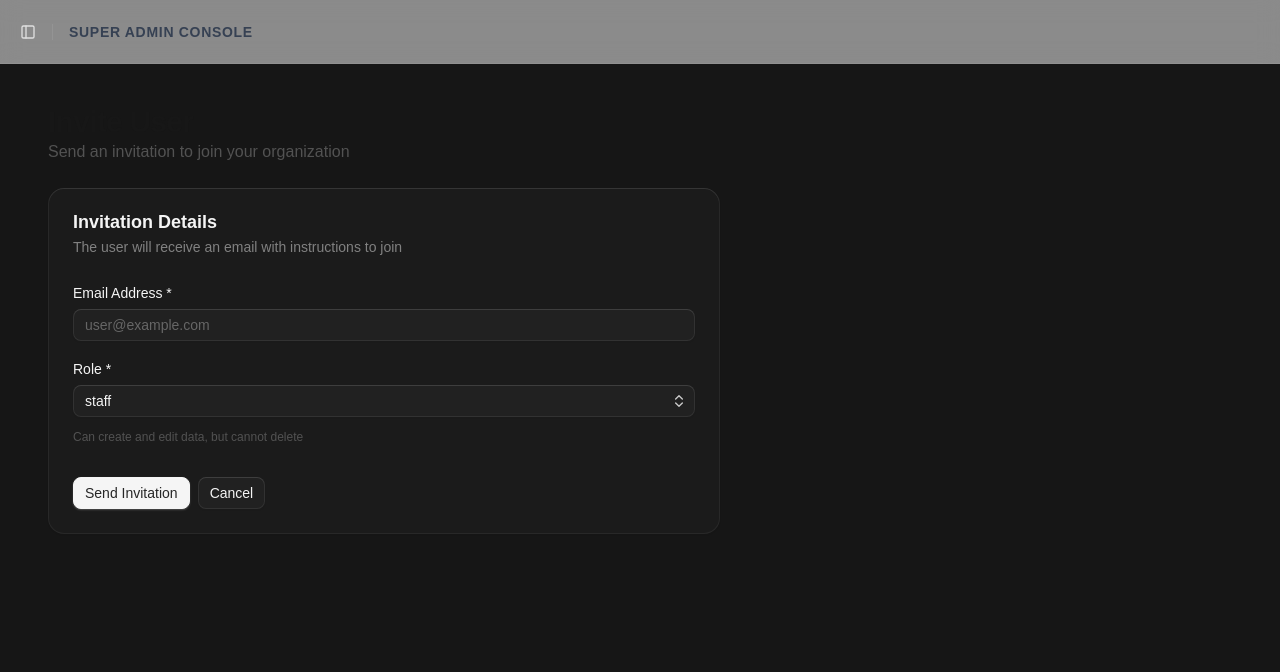
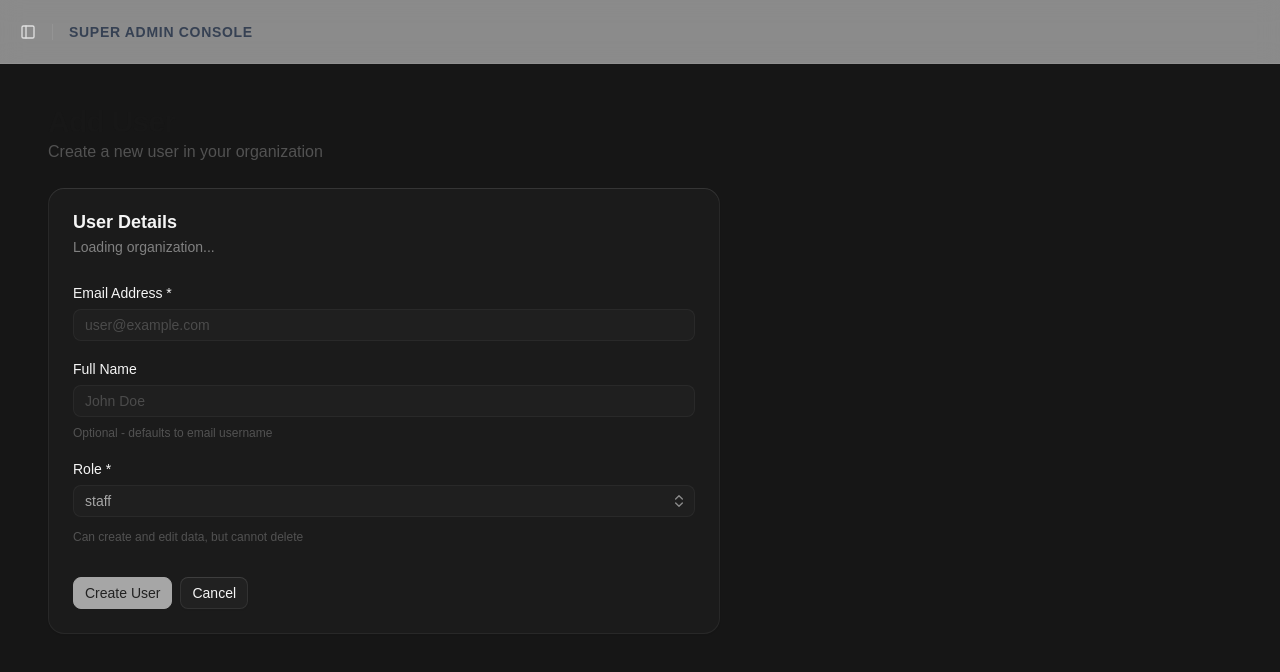
Before and after one commit to WLD101/erp-project, a Next.js app: page /dashboard/accounts/invite in a window 1280 px wide. Shown: the top 672 px of the page. Built offline with nearby package versions, Linux system fonts and the light colour scheme; no server answers; the database is empty.

Commit message:
fix: Improved user creation form with better error handling and mock mode support

```diff
--- a/src/app/dashboard/accounts/invite/page.tsx
+++ b/src/app/dashboard/accounts/invite/page.tsx
@@ -1,6 +1,6 @@
 'use client'
 
-import { useState } from 'react'
+import { useState, useEffect } from 'react'
 import { useRouter } from 'next/navigation'
 import { createClient } from '@/lib/supabase/client'
 import { Button } from '@/components/ui/button'
@@ -14,48 +14,90 @@ import {
     SelectValue,
 } from '@/components/ui/select'
 import { Card, CardContent, CardDescription, CardHeader, CardTitle } from '@/components/ui/card'
-import { Loader2 } from 'lucide-react'
+import { Loader2, AlertCircle } from 'lucide-react'
+import { Alert, AlertDescription } from '@/components/ui/alert'
 
 export default function InviteUserPage() {
     const router = useRouter()
     const [loading, setLoading] = useState(false)
+    const [error, setError] = useState<string | null>(null)
+    const [success, setSuccess] = useState(false)
+    const [currentOrgId, setCurrentOrgId] = useState<string | null>(null)
     const [formData, setFormData] = useState({
         email: '',
+        full_name: '',
         role: 'staff',
     })
+
+    useEffect(() => {
+        async function loadOrgId() {
+            const supabase = createClient()
+
+            // Try to get current user's org_id
+            const { data: { user } } = await supabase.auth.getUser()
+            if (user) {
+                const { data: profile } = await supabase
+                    .from('user_profiles')
+                    .select('org_id')
+                    .eq('id', user.id)
+                    .single()
+
+                setCurrentOrgId(profile?.org_id || null)
+            } else {
+                // In mock mode, get the first organization
+                const { data: orgs } = await supabase
+                    .from('organizations')
+                    .select('id')
+                    .limit(1)
+                    .single()
+
+                setCurrentOrgId(orgs?.id || null)
+            }
+        }
+        loadOrgId()
+    }, [])
 
     const handleSubmit = async (e: React.FormEvent) => {
         e.preventDefault()
         setLoading(true)
+        setError(null)
+        setSuccess(false)
 
         try {
             const supabase = createClient()
 
-            // Get current user's org_id
-            const { data: { user } } = await supabase.auth.getUser()
-            const { data: profile } = await supabase
+            if (!currentOrgId) {
+                throw new Error('No organization found. Please create an organization first.')
+            }
+
+            // Create a fake user ID for the new user
+            const newUserId = crypto.randomUUID()
+
+            // Insert directly into user_profiles (bypassing auth for now)
+            const { error: profileError } = await supabase
                 .from('user_profiles')
-                .select('org_id')
-                .eq('id', user?.id)
-                .single()
-
-            const { error } = await supabase
-                .from('invitations')
                 .insert([{
+                    id: newUserId,
                     email: formData.email,
+                    full_name: formData.full_name || formData.email.split('@')[0],
                     role: formData.role,
-                    org_id: profile?.org_id,
-                    created_by: user?.id
+                    org_id: currentOrgId,
                 }])
 
-            if (error) throw error
+            if (profileError) {
+                console.error('Profile creation error:', profileError)
+                throw new Error(profileError.message)
+            }
 
-            alert('Invitation sent successfully!')
-            router.push('/dashboard/accounts/users')
-            router.refresh()
-        } catch (error) {
-            console.error('Error sending invitation:', error)
-            alert('Failed to send invitation')
+            setSuccess(true)
+            setTimeout(() => {
+                router.push('/dashboard/accounts/users')
+                router.refresh()
+            }, 1500)
+
+        } catch (err: any) {
+            console.error('Error creating user:', err)
+            setError(err.message || 'Failed to create user')
         } finally {
             setLoading(false)
         }
@@ -64,14 +106,32 @@ export default function InviteUserPage() {
     return (
         <div className="flex-1 space-y-6 p-8 pt-6">
             <div>
-                <h2 className="text-3xl font-bold tracking-tight text-neutral-900">Invite User</h2>
-                <p className="text-neutral-600">Send an invitation to join your organization</p>
+                <h2 className="text-3xl font-bold tracking-tight text-neutral-900">Add User</h2>
+                <p className="text-neutral-600">Create a new user in your organization</p>
             </div>
+
+            {error && (
+                <Alert variant="destructive">
+                    <AlertCircle className="h-4 w-4" />
+                    <AlertDescription>{error}</AlertDescription>
+                </Alert>
+            )}
+
+            {success && (
+                <Alert className="bg-emerald-50 text-emerald-900 border-emerald-200">
+                    <AlertDescription>User created successfully! Redirecting...</AlertDescription>
+                </Alert>
+            )}
 
             <Card className="max-w-2xl">
                 <CardHeader>
-                    <CardTitle>Invitation Details</CardTitle>
-                    <CardDescription>The user will receive an email with instructions to join</CardDescription>
+                    <CardTitle>User Details</CardTitle>
+                    <CardDescription>
+                        {currentOrgId
+                            ? 'Fill in the details for the new user'
+                            : 'Loading organization...'
+                        }
+                    </CardDescription>
                 </CardHeader>
                 <CardContent>
                     <form onSubmit={handleSubmit} className="space-y-4">
@@ -84,7 +144,21 @@ export default function InviteUserPage() {
                                 value={formData.email}
                                 onChange={(e) => setFormData({ ...formData, email: e.target.value })}
                                 required
+                                disabled={!currentOrgId}
                             />
+                        </div>
+
+                        <div className="space-y-2">
+                            <Label htmlFor="full_name">Full Name</Label>
+                            <Input
+                                id="full_name"
+                                type="text"
+                                placeholder="John Doe"
+                                value={formData.full_name}
+                                onChange={(e) => setFormData({ ...formData, full_name: e.target.value })}
+                                disabled={!currentOrgId}
+                            />
+                            <p className="text-xs text-neutral-600">Optional - defaults to email username</p>
                         </div>
 
                         <div className="space-y-2">
@@ -92,6 +166,7 @@ export default function InviteUserPage() {
                             <Select
                                 value={formData.role}
                                 onValueChange={(value) => setFormData({ ...formData, role: value })}
+                                disabled={!currentOrgId}
                             >
                                 <SelectTrigger>
                                     <SelectValue />
@@ -110,9 +185,9 @@ export default function InviteUserPage() {
                         </div>
 
                         <div className="flex gap-2 pt-4">
-                            <Button type="submit" disabled={loading}>
+                            <Button type="submit" disabled={loading || !currentOrgId}>
                                 {loading && <Loader2 className="mr-2 h-4 w-4 animate-spin" />}
-                                Send Invitation
+                                Create User
                             </Button>
                             <Button
                                 type="button"
```
